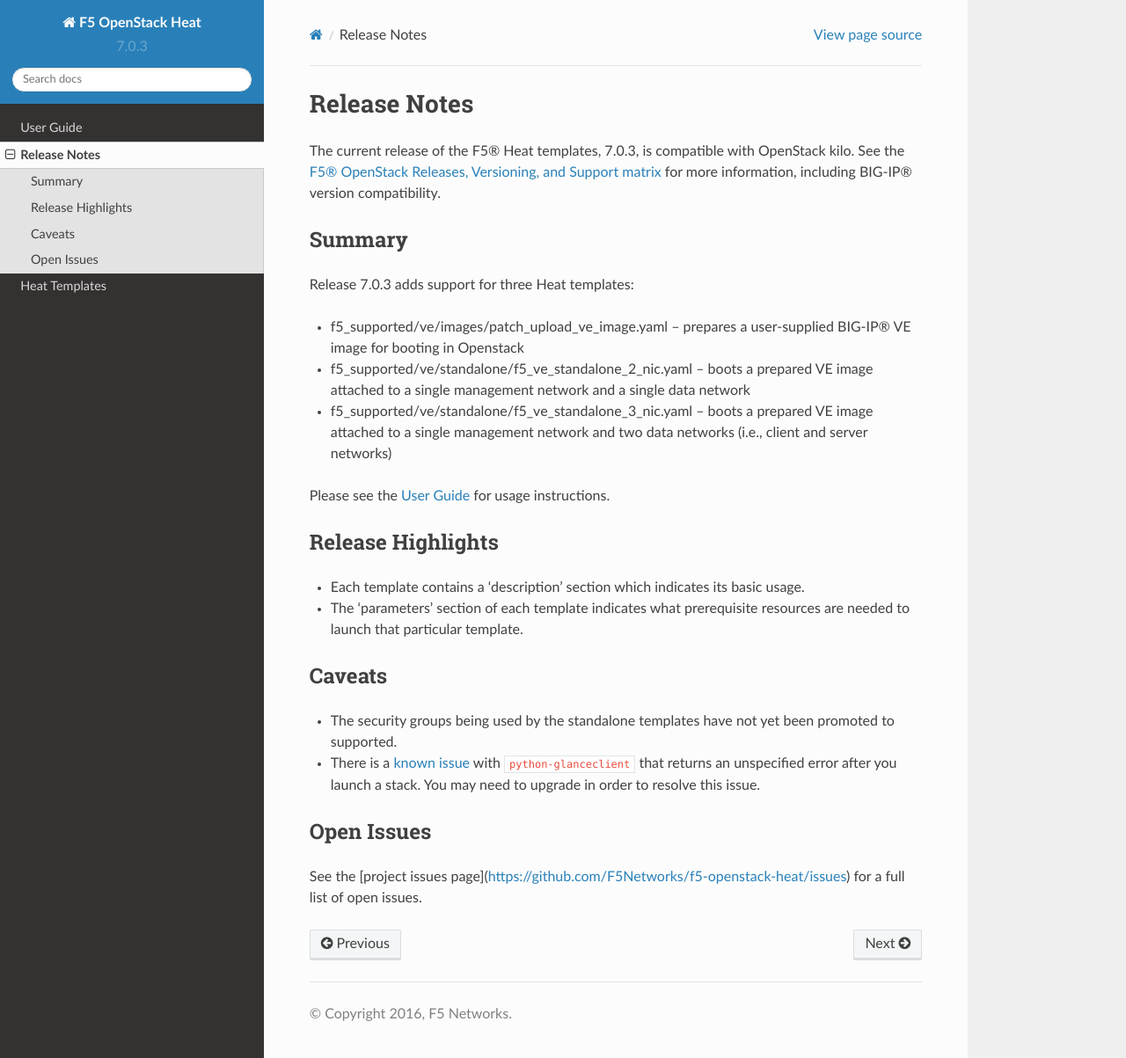
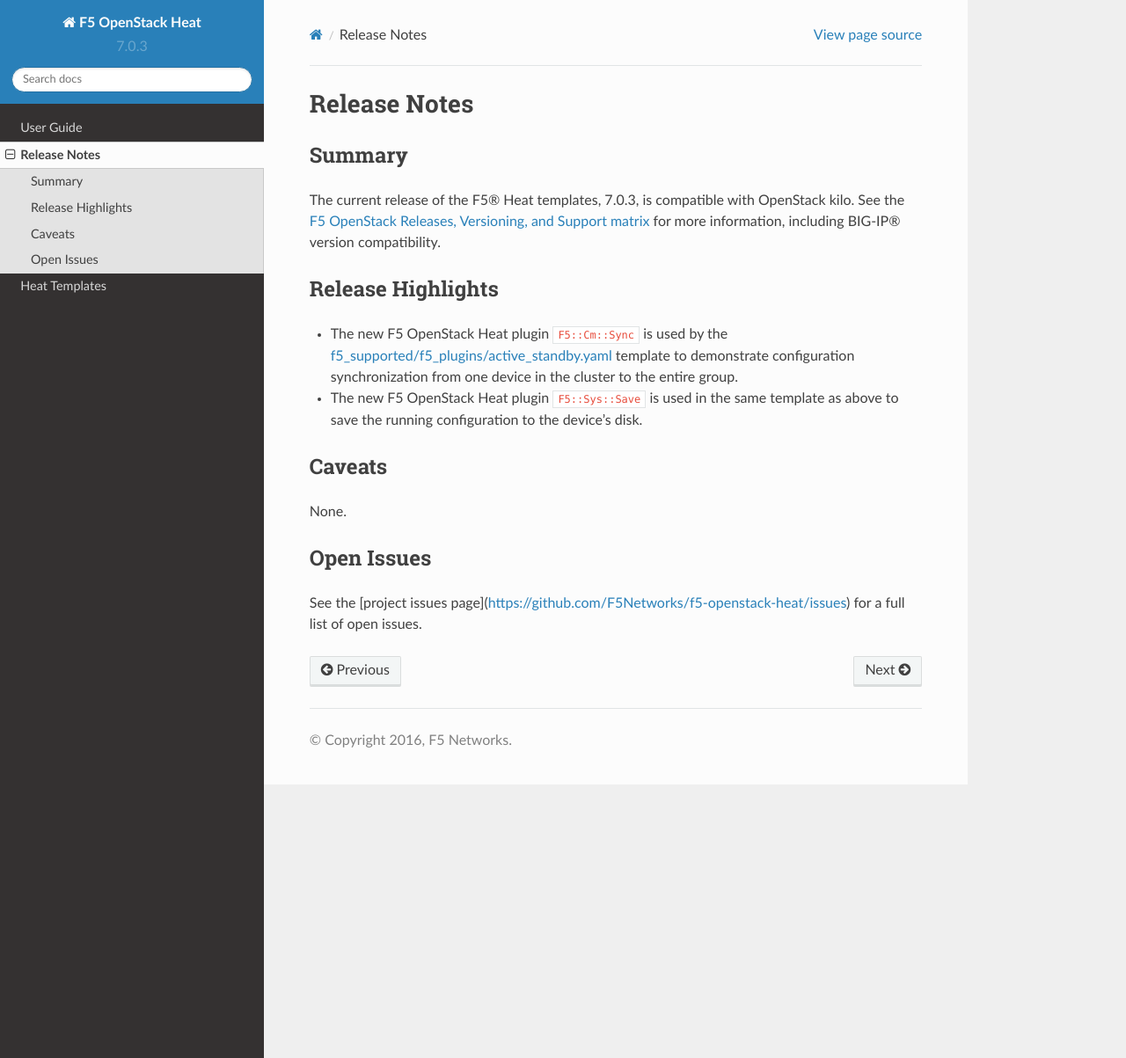
Before and after one commit to F5Networks/f5-openstack-heat, a Sphinx documentation site: the page built from docs/release-notes.rst, in a window 1280 px wide and 1203 px high. Shown: the whole window at 88% size. Built offline with Sphinx 7.4.7 and the Read the Docs theme 2.0.0, drawn with Linux system fonts in a browser that asks for light colours.

Commit message:
Update release-notes.rst

```diff
--- a/docs/release-notes.rst
+++ b/docs/release-notes.rst
@@ -1,34 +1,24 @@
-
-
 .. _topic_release-info:
 
 Release Notes
 =============
 
-The current release of the F5® Heat templates, |release|, is compatible with OpenStack |openstack|. See the `F5® OpenStack Releases, Versioning, and Support matrix <http://f5-openstack-docs.readthedocs.org/en/latest/releases_and_versioning.html>`_ for more information, including BIG-IP® version compatibility.
-
 Summary
 -------
 
-Release |release| adds support for three Heat templates:
+The current release of the F5® Heat templates, |release|, is compatible with OpenStack |openstack|. See the `F5 OpenStack Releases, Versioning, and Support matrix <http://f5-openstack-docs.readthedocs.org/en/latest/releases_and_versioning.html>`_ for more information, including BIG-IP® version compatibility.
 
-* f5_supported/ve/images/patch_upload_ve_image.yaml -- prepares a user-supplied BIG-IP® VE image for booting in Openstack
-* f5_supported/ve/standalone/f5_ve_standalone_2_nic.yaml -- boots a prepared VE image attached to a single management network and a single data network
-* f5_supported/ve/standalone/f5_ve_standalone_3_nic.yaml -- boots a prepared VE image attached to a single management network and two data networks (i.e., client and server networks)
-
-Please see the :ref:`User Guide <heat-user-guide>` for usage instructions.
 
 Release Highlights
 ------------------
 
-* Each template contains a 'description' section which indicates its basic usage.
-* The 'parameters' section of each template indicates what prerequisite resources are needed to launch that particular template.
+* The new F5 OpenStack Heat plugin ``F5::Cm::Sync`` is used by the `f5_supported/f5_plugins/active_standby.yaml <https://github.com/F5Networks/f5-openstack-heat/blob/kilo/f5_supported/f5_plugins/active_standby.yaml>`_ template to demonstrate configuration synchronization from one device in the cluster to the entire group.
+* The new F5 OpenStack Heat plugin ``F5::Sys::Save`` is used in the same template as above to save the running configuration to the device's disk.
 
 Caveats
 -------
 
-* The security groups being used by the standalone templates have not yet been promoted to supported.
-* There is a `known issue <https://bugs.launchpad.net/glance/+bug/1476770>`_ with ``python-glanceclient`` that returns an unspecified error after you launch a stack. You may need to upgrade in order to resolve this issue.
+None.
 
 Open Issues
 -----------
```
